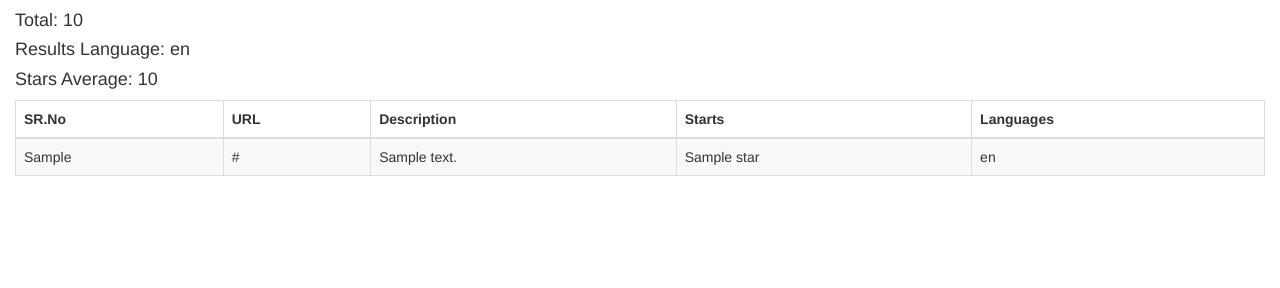
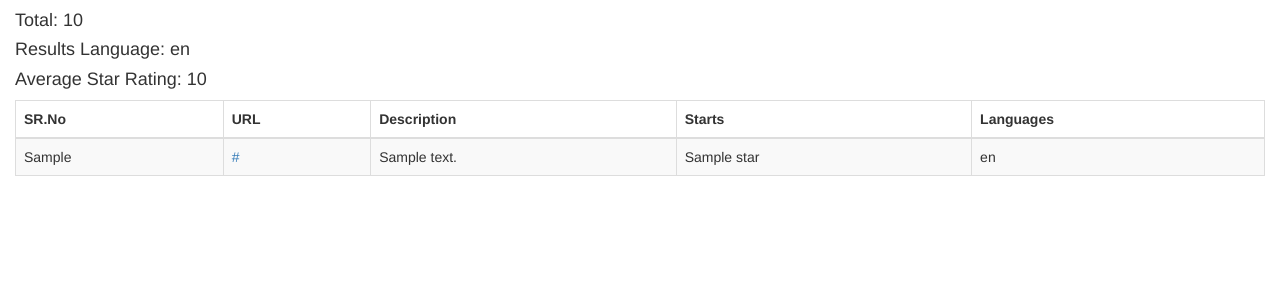
Before and after one commit to MMohan1/github-search, a Django app: template githubapp/templates/app/profile.html in a window 1280 px wide. Shown: the part 199-487 px from the top of the page. Run offline with Django 3.2, Linux system fonts and the light colour scheme; the template is opened without the code that fills it: most values are stand-ins (such as "Sample title", 1, 10 or a date in 2020); some libraries are stand-ins or nearby versions.

Commit message:
HTML chnafges

```diff
--- a/githubapp/templates/app/profile.html
+++ b/githubapp/templates/app/profile.html
@@ -31,7 +31,7 @@
         {% if data%}
         <h4>Total: {{data.total}}</h4>
         <h4>Results Language: {{data.languages}}</h4>
-        <h4>Stars Average: {{data.average_star}}</h4>
+        <h4>Average Star Rating: {{data.average_star}}</h4>
         {% endif %}
       </div>
       <div class="table-responsive">
@@ -50,7 +50,7 @@
           {% for key in data.results %}
               <tr>
                   <td>{{ key.sr_no }}</td>
-                  <td> {{key.url}}</td>
+                  <td> <a href='{{key.url}}'>{{key.url}}</a></td>
                   <td>{{ key.description }}</td>
                   <td>{{ key.star }}</td>
                   <td>{{ key.language }}</td>
```
